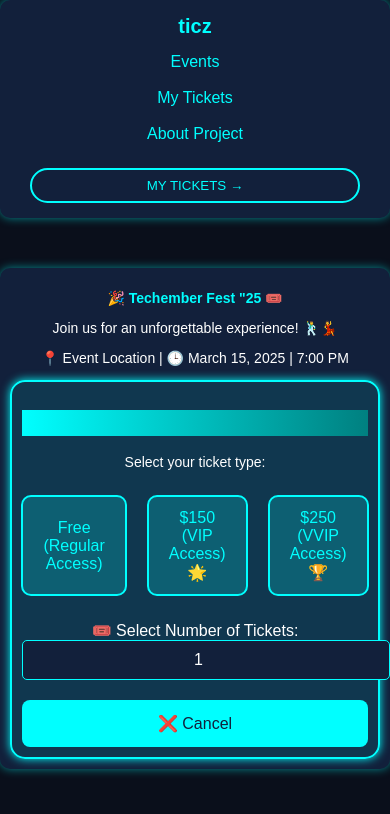
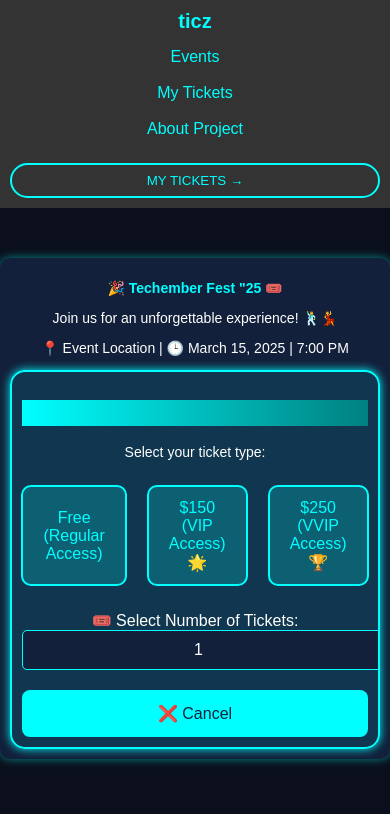
Before and after one commit to joviey/TICKETFORM, a React (Create React App) app: page / in a window 390 px wide. Shown: the top 814 px of the page. Built offline with nearby package versions, Linux system fonts and the light colour scheme.

Commit message:
last update

```diff
--- a/src/App.css
+++ b/src/App.css
@@ -19,10 +19,9 @@ body {
   display: flex;
   justify-content: space-between;
   align-items: center;
-  background-color: #12203b;
-  padding: 15px 30px;
-  border-radius: 10px;
-  box-shadow: 0 0 10px rgba(0, 255, 255, 0.5);
+  padding: 10px;
+  background-color: #333;
+  color: #00ffff;
 }
 .logo {
   font-size: 20px;
@@ -31,10 +30,10 @@ body {
 }
 .nav-links a {
   margin: 0 10px;
+  text-decoration: none;
   color: #00ffff;
-  text-decoration: none;
-  font-size: 16px;
 }
+
 .nav-links a:hover {
   text-decoration: underline;
 }
@@ -245,6 +244,7 @@ input[type="file"] {
 
   .ticket-selection, .attendee-details, .ticket-ready {
     padding: 10px;
+    box-sizing: border-box;
   }
 
   .ticket-options button {
@@ -256,4 +256,9 @@ input[type="file"] {
     padding: 10px;
     box-sizing: border-box;
   }
+
+  .ticket-selection {
+    max-width: 100%;
+    overflow-x: hidden;
+  }
 }
```
